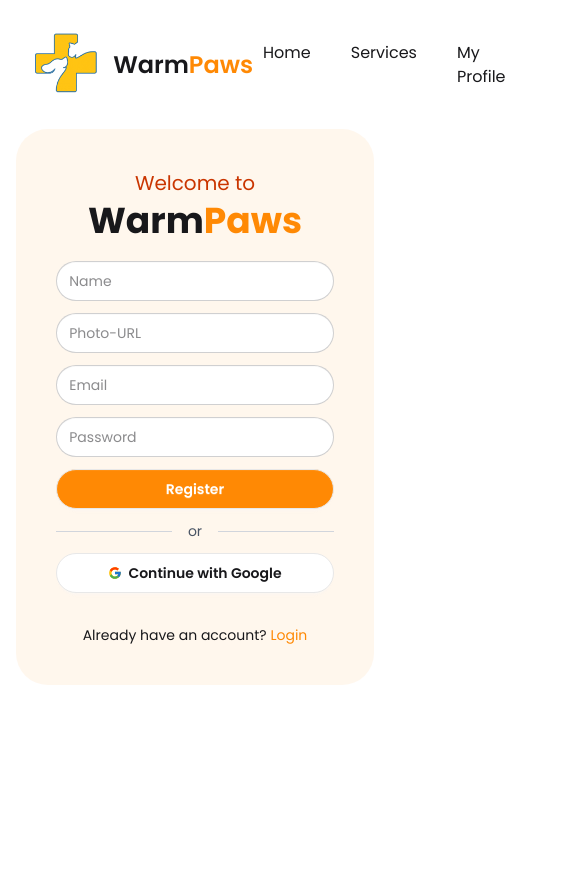
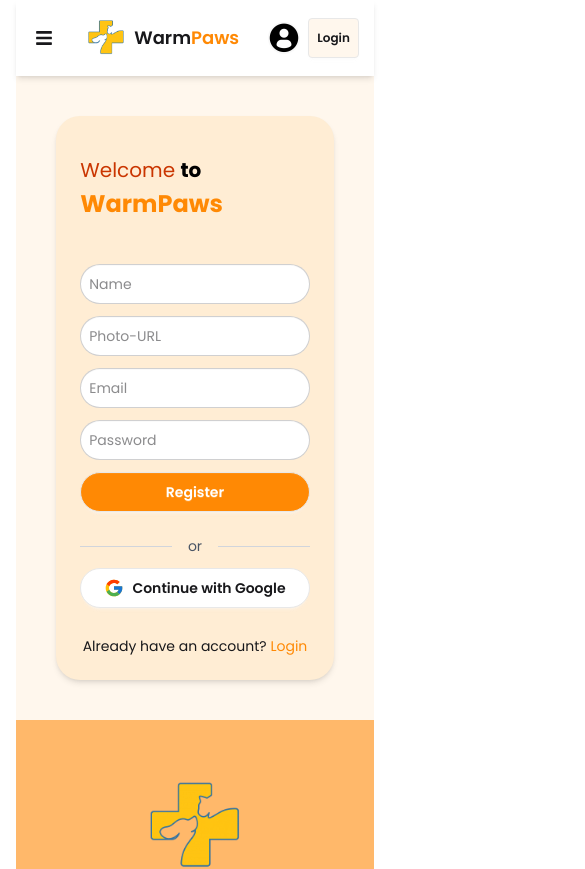
Before and after one commit to mrchipsmaruf/WarmPaws, a React (Vite) app: page /auth/register in a window 390 px wide. Shown: the top 869 px of the page, 585 px wide, since content can reach past the window. Before the commit the page ends 844 px from the top, so only its background shows below. Built offline with nearby package versions, Linux system fonts and the light colour scheme; no server answers.

Commit message:
fixed responsiveness

```diff
--- a/src/Components/ExpertVets.jsx
+++ b/src/Components/ExpertVets.jsx
@@ -7,7 +7,7 @@
     return (
         <div className='bg-orange-50 w-11/12 mx-auto px-3'>
             <h2 className='text-3xl font-bold text-center pt-15 pb-15'>Meet Our <span className='text-orange-600'>Expert Vets</span></h2>
-            <div className='grid grid-cols-3 gap-10 pb-20'>
+            <div className='grid grid-cols-1 md:grid-cols-3 gap-10 pb-20'>
                 <div className='flex flex-col gap-3 items-center'>
                     <img className='w-[350px] rounded-4xl pb-3' src={drjoseph} alt="" />
                     <h2 className='text-2xl font-semibold text-orange-600 pb-3 text-center'>Dr. Joseph Thompson - Canine Specialist</h2>
--- a/src/Components/Navbar.jsx
+++ b/src/Components/Navbar.jsx
@@ -1,64 +1,69 @@
-import { Link, NavLink, useNavigate } from 'react-router';
+import { Link, NavLink } from 'react-router';
 import logo from "../assets/petLogo.png";
 import userImage from "../assets/user.png";
 import { AuthContext } from '../Provider/AuthProvider';
-import { useContext } from 'react';
+import { useContext, useState } from 'react';
 import toast from 'react-hot-toast';
+import { FaBars } from 'react-icons/fa';
 
 const Navbar = () => {
-    let navigate = useNavigate();
-    let { user, logout, loading } = useContext(AuthContext);
+    const { user, logout } = useContext(AuthContext);
+    const [menuOpen, setMenuOpen] = useState(false);
 
-    let handleLogout = () => {
+    const handleLogout = () => {
         logout()
-            .then(() => {
-                toast.success("Logout Successful");
-                navigate("/auth/login");
-            })
-            .catch(error => {
-                toast.error(error.message);
-            });
+            .then(() => toast.success("Logout Successful"))
+            .catch(error => toast.error(error.message));
     };
 
-    if (loading) {
-        return null;
-    }
+    return (
+        <div className="sticky top-0 z-50 bg-white shadow-md">
+            <div className="w-11/12 mx-auto flex items-center justify-between py-2 md:py-3 relative">
 
-    return (
-        <div className="sticky top-0 z-50 bg-white">
-            <div className='w-11/12 mx-auto flex justify-around gap-20 items-center py-3'>
-                <div className='flex items-center gap-3'>
-                    <img className='w-[70px]' src={logo} alt="Logo" />
-                    <p className='font-semibold text-2xl'>
-                        Warm<span className='text-orange-400'>Paws</span>
+                <div className="flex items-center gap-2 md:hidden">
+                    <button onClick={() => setMenuOpen(!menuOpen)} className="p-1">
+                        <FaBars size={18} />
+                    </button>
+                    <div className={`flex flex-col gap-2 absolute top-full left-0 w-full bg-white p-3 shadow-md ${menuOpen ? 'block' : 'hidden'}`}>
+                        <NavLink className="hover:text-orange-300" to="/">Home</NavLink>
+                        <NavLink className="hover:text-orange-300" to="/services">Services</NavLink>
+                        <NavLink className="hover:text-orange-300" to="/myProfile">My Profile</NavLink>
+                    </div>
+                </div>
+
+                <div className="flex items-center gap-2 md:justify-start md:flex-1">
+                    <img className="w-10 md:w-14" src={logo} alt="Logo" />
+                    <p className="text-lg md:text-2xl font-semibold">
+                        Warm<span className="text-orange-400">Paws</span>
                     </p>
                 </div>
 
-                <div className='flex gap-10'>
-                    <NavLink className="hover:text-orange-300" to="/">Home</NavLink>
-                    <NavLink className="hover:text-orange-300" to="/services">Services</NavLink>
-                    <NavLink className="hover:text-orange-300" to="/myProfile">My Profile</NavLink>
+                <div className="hidden md:flex flex-1 justify-center gap-6">
+                    <NavLink className="hover:text-orange-300 text-base" to="/">Home</NavLink>
+                    <NavLink className="hover:text-orange-300 text-base" to="/services">Services</NavLink>
+                    <NavLink className="hover:text-orange-300 text-base" to="/myProfile">My Profile</NavLink>
                 </div>
 
-                <div className='flex items-center gap-5'>
+                <div className="flex gap-2 items-center md:flex-1 md:justify-end">
                     <Link to="/myProfile">
                         <img
-                            className="w-[40px] h-[40px] rounded-full cursor-pointer"
+                            className="w-8 h-8 md:w-10 md:h-10 rounded-full cursor-pointer"
                             src={user?.photoURL || userImage}
                             alt="User"
                             title={user?.displayName || "Guest"}
                         />
                     </Link>
                     {user ? (
-                        <button onClick={handleLogout} className='btn text-black hover:text-white bg-orange-50 hover:bg-orange-500'>
+                        <button onClick={handleLogout} className='btn text-xs md:text-sm px-2 py-1 md:px-4 md:py-2 bg-orange-50 hover:bg-orange-500 hover:text-white'>
                             Logout
                         </button>
                     ) : (
-                        <Link to="/auth/login" className="btn text-black hover:text-white bg-orange-50 hover:bg-orange-500">
+                        <Link to="/auth/login" className="btn text-xs md:text-sm px-2 py-1 md:px-4 md:py-2 bg-orange-50 hover:bg-orange-500 hover:text-white">
                             Login
                         </Link>
                     )}
                 </div>
+
             </div>
         </div>
     );
--- a/src/Layouts/AuthLayout.jsx
+++ b/src/Layouts/AuthLayout.jsx
@@ -1,6 +1,7 @@
 import React from 'react';
 import Navbar from '../Components/Navbar';
 import { Outlet } from 'react-router';
+import Footer from '../Components/Footer';
 
 const AuthLayout = () => {
     return (
@@ -9,8 +10,11 @@
                 <Navbar></Navbar>
             </header>
             <main className='w-11/12 mx-auto'>
-            <Outlet></Outlet>
+                <Outlet></Outlet>
             </main>
+            <footer className='w-11/12 mx-auto'>
+                <Footer></Footer>
+            </footer>
         </div>
     );
 };
--- a/src/Pages/Login.jsx
+++ b/src/Pages/Login.jsx
@@ -63,65 +63,63 @@
     };
 
     return (
-        <div className='flex justify-center items-center text-center'>
-            <div className='bg-orange-50 rounded-4xl p-10'>
-                <h2 className='text-xl text-orange-700 pb-1 pt-10'>Welcome Back</h2>
-                <h2 className='pb-3'>
-                    to <span className='text-5xl font-bold'>Warm<span className='text-orange-400'>Paws</span></span>
+        <div className='flex justify-center items-center bg-orange-50 p-10'>
+            <div className='bg-orange-100 rounded-3xl p-6 sm:p-10 w-full max-w-md shadow-md'>
+                <h2 className='text-xl sm:text-2xl text-orange-700 pb-1 pt-4 sm:pt-6'>Welcome Back</h2>
+                <h2 className='pb-3 text-2xl sm:text-4xl font-bold'>
+                    to <span className='text-orange-400'>WarmPaws</span>
                 </h2>
 
-                <div>
-                    <form onSubmit={handleLogin} className='space-y-3 pt-20 w-[600px] h-[500px]'>
+                <form onSubmit={handleLogin} className='space-y-3 mt-6'>
                     {/* Email */}
                     <input
                         ref={emailRef}
-                            className='input w-full rounded-4xl focus:outline-none focus:border-orange-300'
+                        className='input w-full rounded-3xl focus:outline-none focus:border-orange-300 p-2 sm:p-3'
                         placeholder='Email'
                         type='email'
                         name='email'
-                            required/>
+                        required
+                    />
 
                     {/* Password */}
                     <input
-                            className='input w-full rounded-4xl focus:border-orange-300 focus:outline-none'
+                        className='input w-full rounded-3xl focus:border-orange-300 focus:outline-none p-2 sm:p-3'
                         placeholder='Password'
                         type='password'
                         name='password'
-                            required/>
+                        required
+                    />
 
                     {error && (
-                            <p className='text-red-500 text-sm font-semibold'>User does not exist. Please enter a valid email and password or create an account.</p>
+                        <p className='text-red-500 text-sm font-semibold'>{error}</p>
                     )}
 
-                        {/* Forget Password */}
                     <p
                         onClick={handleForgetPassword}
                         className='text-start text-sm underline cursor-pointer pl-2 text-orange-400 hover:text-orange-300'>
                         Forget Password?
                     </p>
 
-                        {/* Submit Button */}
                     <button
                         type='submit'
-                            className='btn w-full bg-orange-400 text-white hover:bg-orange-300 hover:text-white rounded-4xl'>
+                        className='btn w-full bg-orange-400 text-white hover:bg-orange-300 hover:text-white rounded-3xl py-2 sm:py-3'>
                         Login
                     </button>
 
-                        <div className='flex items-center justify-center'>
+                    <div className='flex items-center justify-center mt-3'>
                         <div className='flex-1 h-px bg-gray-300'></div>
                         <span className='px-4 text-gray-600 text-sm'>or</span>
                         <div className='flex-1 h-px bg-gray-300'></div>
                     </div>
 
-                        {/* Google Login */}
                     <button
                         onClick={handleGoogleLogin}
                         type='button'
-                            className='btn w-full bg-white hover:bg-orange-400 hover:text-white rounded-4xl'>
-                            <FcGoogle /> Continue with Google
+                        className='btn w-full bg-white hover:bg-orange-400 hover:text-white rounded-3xl py-2 sm:py-3 flex items-center justify-center gap-2'>
+                        <FcGoogle size={20} /> Continue with Google
                     </button>
 
-                        <p className='text-sm pt-5'>
+                    <p className='text-sm pt-4 text-center'>
                         Don't have an account yet?{" "}
                         <Link className='text-orange-400 hover:text-orange-300' to='/auth/register'>
                             Create an account
@@ -130,7 +128,6 @@
                 </form>
             </div>
         </div>
-        </div>
     );
 };
 
--- a/src/Pages/Register.jsx
+++ b/src/Pages/Register.jsx
@@ -72,49 +72,70 @@
     };
 
     return (
-        <div className='flex justify-center items-center text-center'>
-            <div className='bg-orange-50 rounded-4xl p-10 w-[600px]'>
-                <h2 className='text-xl text-orange-700 pb-1'>Welcome to</h2>
-                <h2 className='pb-5'>
-                    <span className='text-4xl font-bold'>
-                        Warm<span className='text-orange-400'>Paws</span>
-                    </span>
+        <div className='flex justify-center items-center bg-orange-50 p-10'>
+            <div className='bg-orange-100 rounded-3xl p-6 sm:p-10 w-full max-w-lg lg:max-w-xl shadow-md'>
+                <h2 className='text-xl sm:text-2xl text-orange-700 pb-1 pt-4 sm:pt-6'>Welcome <span className='text-xl font-bold text-black'>to</span></h2>
+                <h2 className='pb-5 text-2xl sm:text-4xl font-bold'>
+                    <span className='text-orange-400'>WarmPaws</span>
                 </h2>
-                <div>
-                    <form onSubmit={handleRegister} className='space-y-3'>
+
+                <form onSubmit={handleRegister} className='space-y-3 mt-6'>
                     {/* Name */}
-                        <input className='input w-full rounded-4xl focus:outline-none focus:border-orange-300' placeholder='Name' type='text' required name='name' />
+                    <input
+                        className='input w-full rounded-3xl focus:outline-none focus:border-orange-300 p-2 sm:p-3'
+                        placeholder='Name'
+                        type='text'
+                        required
+                        name='name'
+                    />
                     {nameError && <p className='text-red-500 text-sm font-semibold'>{nameError}</p>}
 
                     {/* Photo URL */}
-                        <input className='input w-full rounded-4xl focus:outline-none focus:border-orange-300' placeholder='Photo-URL' type='url' required name='photo' />
+                    <input
+                        className='input w-full rounded-3xl focus:outline-none focus:border-orange-300 p-2 sm:p-3'
+                        placeholder='Photo-URL'
+                        type='url'
+                        required
+                        name='photo'
+                    />
 
                     {/* Email */}
-                        <input className='input w-full rounded-4xl focus:outline-none focus:border-orange-300' placeholder='Email' type='email' required name='email' />
+                    <input
+                        className='input w-full rounded-3xl focus:outline-none focus:border-orange-300 p-2 sm:p-3'
+                        placeholder='Email'
+                        type='email'
+                        required
+                        name='email'
+                    />
 
                     {/* Password */}
-                        <input className='input w-full rounded-4xl focus:border-orange-300 focus:outline-none' placeholder='Password' type='password' required name='password' />
+                    <input
+                        className='input w-full rounded-3xl focus:border-orange-300 focus:outline-none p-2 sm:p-3'
+                        placeholder='Password'
+                        type='password'
+                        required
+                        name='password'
+                    />
                     {error && <p className='text-red-500 text-sm font-semibold'>{error}</p>}
 
-                        {/* Button */}
-                        <button className='btn w-full bg-orange-400 text-white hover:bg-orange-300 hover:text-white rounded-4xl'>Register</button>
+                    <button className='btn w-full bg-orange-400 text-white hover:bg-orange-300 hover:text-white rounded-3xl py-2 sm:py-3'>
+                        Register
+                    </button>
 
-                        <div className='flex items-center justify-center'>
+                    <div className='flex items-center justify-center mt-3'>
                         <div className='flex-1 h-px bg-gray-300'></div>
                         <span className='px-4 text-gray-600 text-sm'>or</span>
                         <div className='flex-1 h-px bg-gray-300'></div>
                     </div>
 
-                        {/* Google Button */}
                     <button
                         onClick={handleGoogleSignUp}
                         type='button'
-                            className='btn w-full bg-white hover:bg-orange-400 hover:text-white rounded-4xl'
-                        >
-                            <FcGoogle /> Continue with Google
+                        className='btn w-full bg-white hover:bg-orange-400 hover:text-white rounded-3xl py-2 sm:py-3 flex items-center justify-center gap-2'>
+                        <FcGoogle size={20} /> Continue with Google
                     </button>
 
-                        <p className='text-sm pt-5'>
+                    <p className='text-sm pt-4 text-center'>
                         Already have an account?{" "}
                         <Link className='text-orange-400 hover:text-orange-300' to='/auth/login'>
                             Login
@@ -123,7 +144,6 @@
                 </form>
             </div>
         </div>
-        </div>
     );
 };
 
```
Also changed, not shown: src/Components/WinterCareTips.jsx (+4 -4 lines), src/Pages/MyProfile.jsx (+30 -18 lines). Lines whose indentation alone changed are shown as unchanged.
